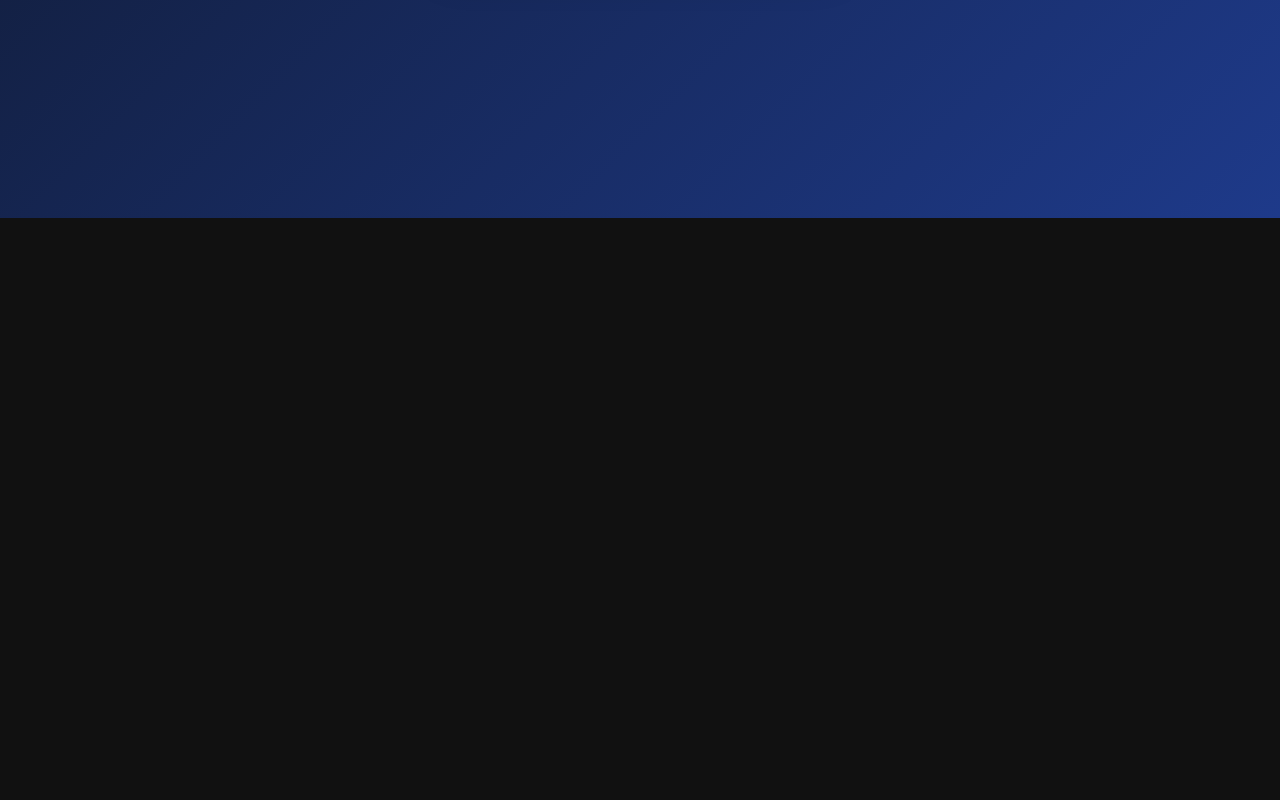
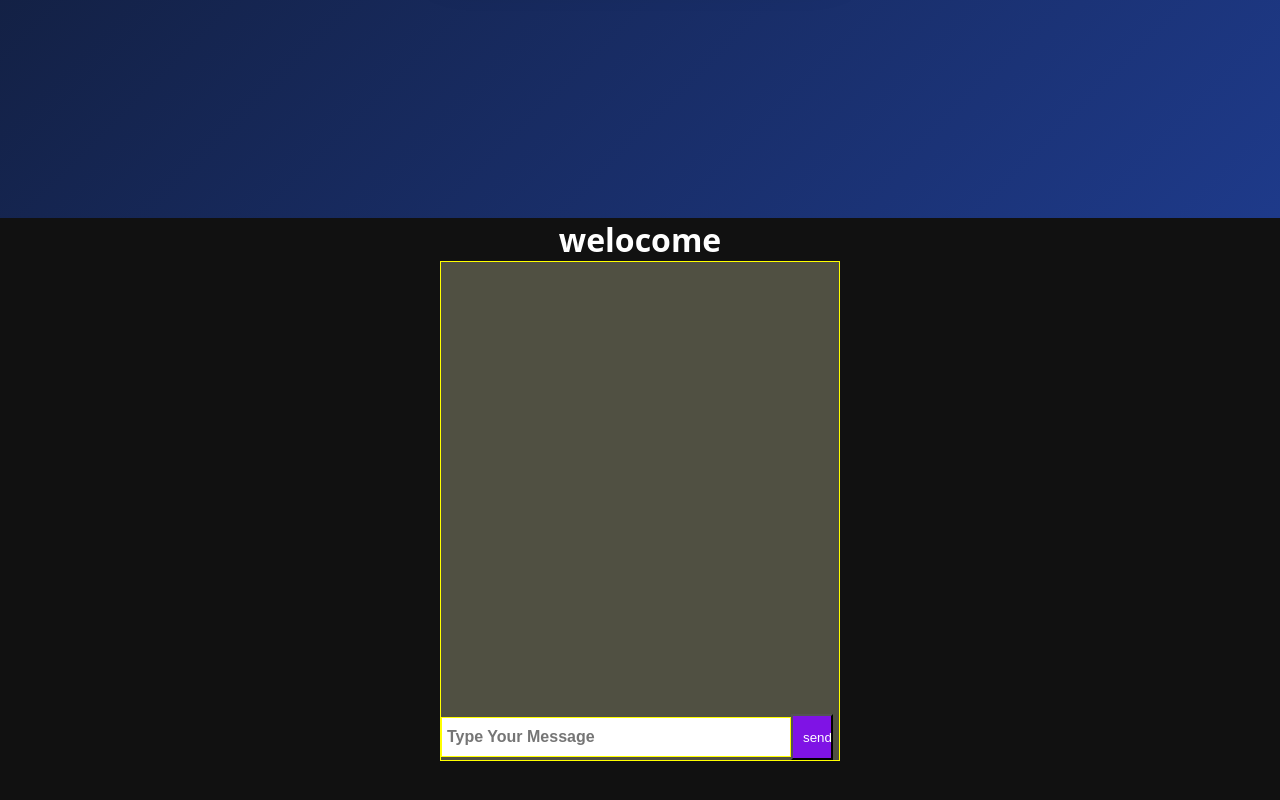
Before and after one commit to jainarchi/Real-Time-Chat-App, a React (Vite) app in the folder Client/: page / in a window 1280 px wide. Shown: the part 582-1382 px from the top of the page. Before the commit the page ends 800 px from the top, so only its background shows below. Built offline with nearby package versions, Linux system fonts and the light colour scheme; no server answers.

Commit message:
chat UI 1

```diff
--- a/Client/src/App.jsx
+++ b/Client/src/App.jsx
@@ -1,6 +1,7 @@
 
 import io from 'socket.io-client'
 import JoinRoom from "./components/join-room/JoinRoom"
+
 
 const socket = io.connect("http://localhost:3000")
 
@@ -11,6 +12,7 @@ const App = () => {
 
      <JoinRoom socket={socket}/>
 
+
     </>
   )
 }
--- /dev/null
+++ b/Client/src/components/chat/Chat.css
@@ -0,0 +1,79 @@
+.chat_container{
+  height: 600px;
+  width: 400px;
+  margin: auto;
+  text-align: center;
+  /* background-color: yellow; */
+}
+
+.chat_box{
+  background-color: rgb(80, 80, 66);
+  height: 500px;
+  position: relative;
+  border: 1px solid yellow;
+}
+
+.chat_body{
+  position: absolute;
+  bottom: 0;
+}
+
+.chat_body input{
+  height: 40px;
+  width: 350px;
+  border: 1px solid yellow;
+}
+
+.chat_body input::placeholder{
+  font-size: 1rem;
+  font-weight: bolder;
+  padding: 5px;
+}
+
+.chat_body button{
+  height: 46px;
+  padding: 10px;
+  width: 42px;
+  background-color: rgb(127, 19, 229);
+  color: white;
+}
+
+.message_content{
+  display: flex;
+  line-height: 0;
+  margin: 10px;
+  font-weight: bolder;
+}
+
+ #you{
+  justify-content: flex-start;
+}
+#y{
+  background-color: yellow;
+  padding: 10px;
+  border-radius: 5%;
+  color: black;
+}
+
+
+
+
+/*
+ #other{
+  justify-content: flex-end;
+}
+#b{
+  background-color: blue;
+  padding: 10px;
+  border-radius: 5%;
+}
+.msg_detail{
+  display: flex;
+  justify-content: center;
+  align-items: center;
+  gap: 10px;
+}
+
+.auto-scrolling-div::-webkit-scrollbar{
+  display: none;
+} */
--- /dev/null
+++ b/Client/src/components/chat/Chat.jsx
@@ -0,0 +1,44 @@
+import { useState } from "react"
+import "./chat.css"
+
+
+
+const Chat = ({socket , username , room}) => {
+     const [currentMessage, setcurrentMessage] = useState("")
+
+     const sendMessage = async ()=>{
+        if(currentMessage !== ""){
+            const messageData ={
+                id:Math.random(), // uid use here
+                room: room ,
+                author: username ,
+                message: currentMessage,
+                time : new Date(Date.now()).getHours() % 24 + ':' + new Date(Date.now()).getMinutes()
+
+            }
+
+            await socket.emit("send_message" , messageData)
+        }
+     }
+
+  return (
+    <>
+    <div className="chat_container">
+        <h1>welocome {username}</h1>
+
+        <div className="chat_box">
+
+            <div className="chat_body">
+                <input type="text" placeholder="Type Your Message" value={currentMessage} onChange={(e) => setcurrentMessage(e.target.value)} />
+                <button onClick={sendMessage}>send</button>
+            </div>
+        </div>
+
+
+    </div>
+
+    </>
+  )
+}
+
+export default Chat
--- a/Client/src/components/join-room/JoinRoom.jsx
+++ b/Client/src/components/join-room/JoinRoom.jsx
@@ -1,5 +1,8 @@
 import "./JoinRoom.css";
 import { useState } from "react";
+import Chat from '../chat/Chat'
+
+
 
 const JoinRoom = ({socket}) => {
 
@@ -16,6 +19,8 @@ const JoinRoom = ({socket}) => {
 
 
   return (
+   <>
+
     <div className="fullscreen">
     <div className="join-room">
       <h2>Join Room</h2>
@@ -25,6 +30,9 @@ const JoinRoom = ({socket}) => {
     </div>
 
     </div>
+
+    <Chat socket={socket} username={username} room ={room}/>
+   </>
   );
 };
 
```
Also changed, not shown: Client/src/components/chat/chatUI.jsx (deleted), 1 other file (tests, documents, lock files or other folders).
